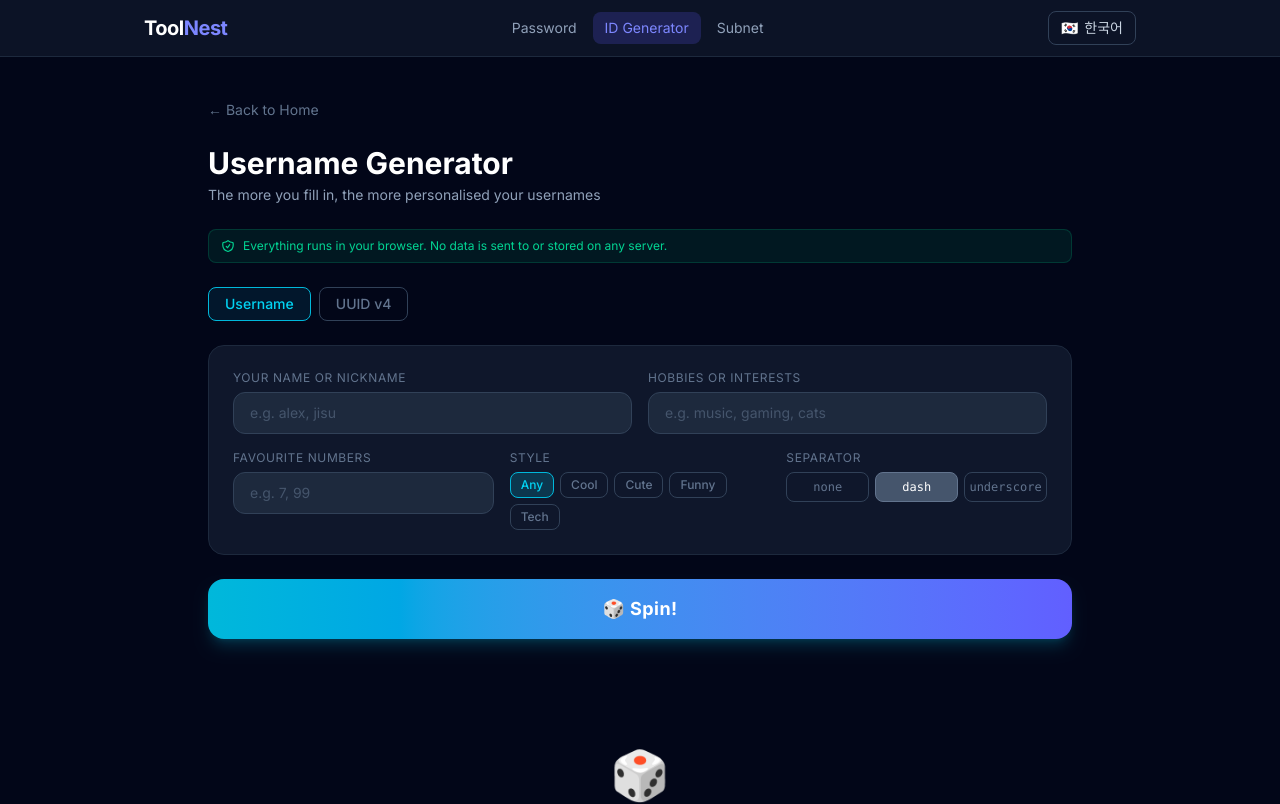
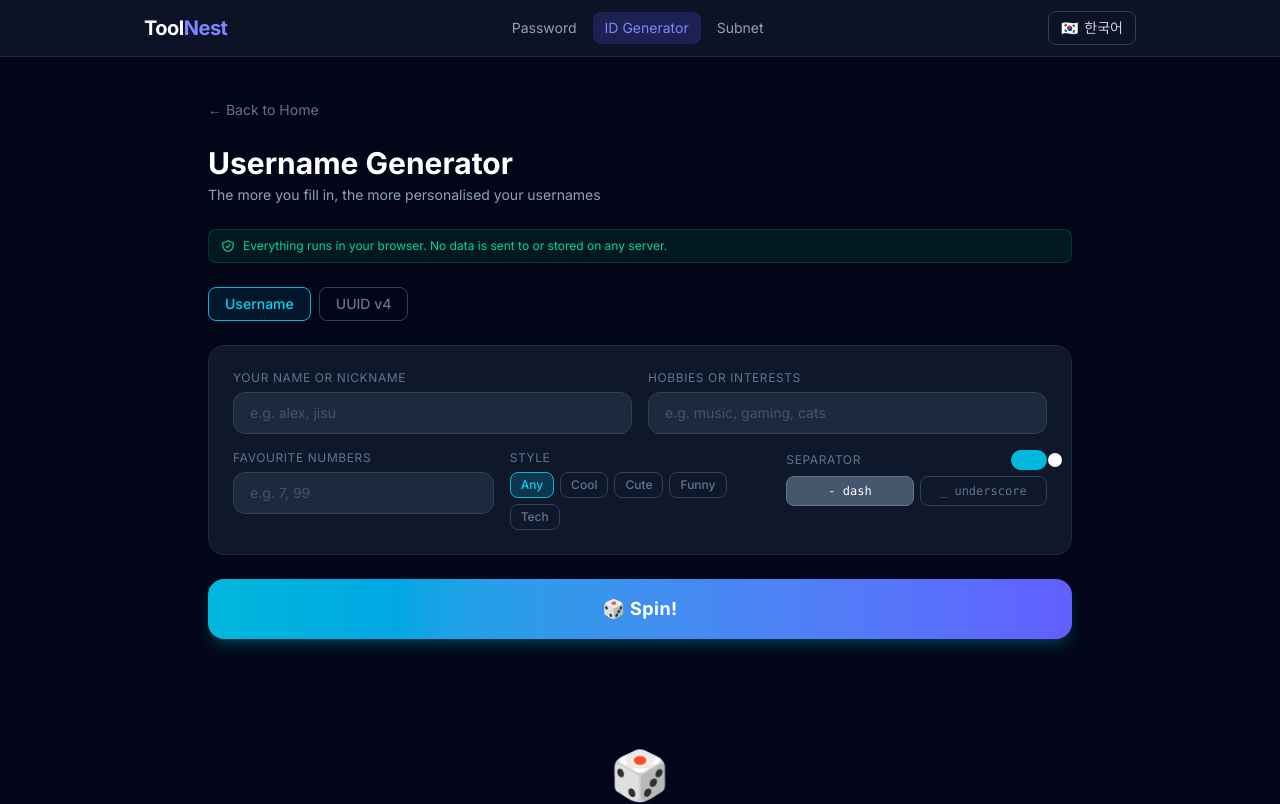
Before and after one commit to stocklite85/toolnest, a Next.js app: page /id-generator in a window 1280 px wide. Shown: the top 804 px of the page. Built offline with nearby package versions, Linux system fonts and the light colour scheme.

Commit message:
feat: separator toggle on/off in id-generator

```diff
--- a/app/id-generator/page.tsx
+++ b/app/id-generator/page.tsx
@@ -14,9 +14,8 @@ const STYLES: { value: Style; label: string; labelKo: string }[] = [
 ]
 
 const SEPARATORS: { value: Separator; label: string }[] = [
-  { value: '',  label: 'none' },
-  { value: '-', label: 'dash' },
-  { value: '_', label: 'underscore' },
+  { value: '-', label: '- dash' },
+  { value: '_', label: '_ underscore' },
 ]
 
 interface Card { id: number; value: string; copied: boolean }
@@ -30,6 +29,7 @@ export default function IdGeneratorPage() {
   const [hobbies, setHobbies] = useState('')
   const [numbers, setNumbers] = useState('')
   const [style, setStyle]     = useState<Style>('any')
+  const [useSep, setUseSep]   = useState(true)
   const [sep, setSep]         = useState<Separator>('-')
   const [cards, setCards]     = useState<Card[]>([])
   const [mode, setMode]       = useState<'username' | 'uuid'>('username')
@@ -39,7 +39,7 @@ export default function IdGeneratorPage() {
       setCards(Array.from({ length: 30 }, () => ({ id: ++uid, value: generateUUID(), copied: false })))
       return
     }
-    const names = generateUsernames({ name, hobbies, numbers, style, separator: sep }, 30)
+    const names = generateUsernames({ name, hobbies, numbers, style, separator: useSep ? sep : '' }, 30)
     setCards(names.map(v => ({ id: ++uid, value: v, copied: false })))
   }
 
@@ -120,13 +120,19 @@ export default function IdGeneratorPage() {
               </div>
             </div>
             <div>
-              <label className="text-xs text-slate-500 uppercase tracking-wider mb-1.5 block">
-                {isKo ? '구분자' : 'Separator'}
-              </label>
-              <div className="flex gap-1.5">
+              <div className="flex items-center justify-between mb-1.5">
+                <label className="text-xs text-slate-500 uppercase tracking-wider">
+                  {isKo ? '구분자' : 'Separator'}
+                </label>
+                <button onClick={() => setUseSep(p => !p)}
+                  className={`w-9 h-5 rounded-full transition-colors relative ${useSep ? 'bg-cyan-500' : 'bg-slate-700'}`}>
+                  <span className={`absolute top-[3px] w-[14px] h-[14px] bg-white rounded-full shadow transition-transform ${useSep ? 'translate-x-[19px]' : 'translate-x-[3px]'}`} />
+                </button>
+              </div>
+              <div className={`flex gap-1.5 transition-opacity ${useSep ? 'opacity-100' : 'opacity-30 pointer-events-none'}`}>
                 {SEPARATORS.map(s => (
                   <button key={s.value} onClick={() => setSep(s.value)}
-                    className={`flex-1 py-1.5 rounded-lg text-xs font-mono border transition-all ${sep === s.value ? 'bg-slate-600 border-slate-500 text-white' : 'border-slate-700 text-slate-500 hover:border-slate-600 hover:text-slate-300'}`}>
+                    className={`flex-1 py-1.5 rounded-lg text-xs font-mono border transition-all ${sep === s.value && useSep ? 'bg-slate-600 border-slate-500 text-white' : 'border-slate-700 text-slate-500 hover:border-slate-600 hover:text-slate-300'}`}>
                     {s.label}
                   </button>
                 ))}
```
